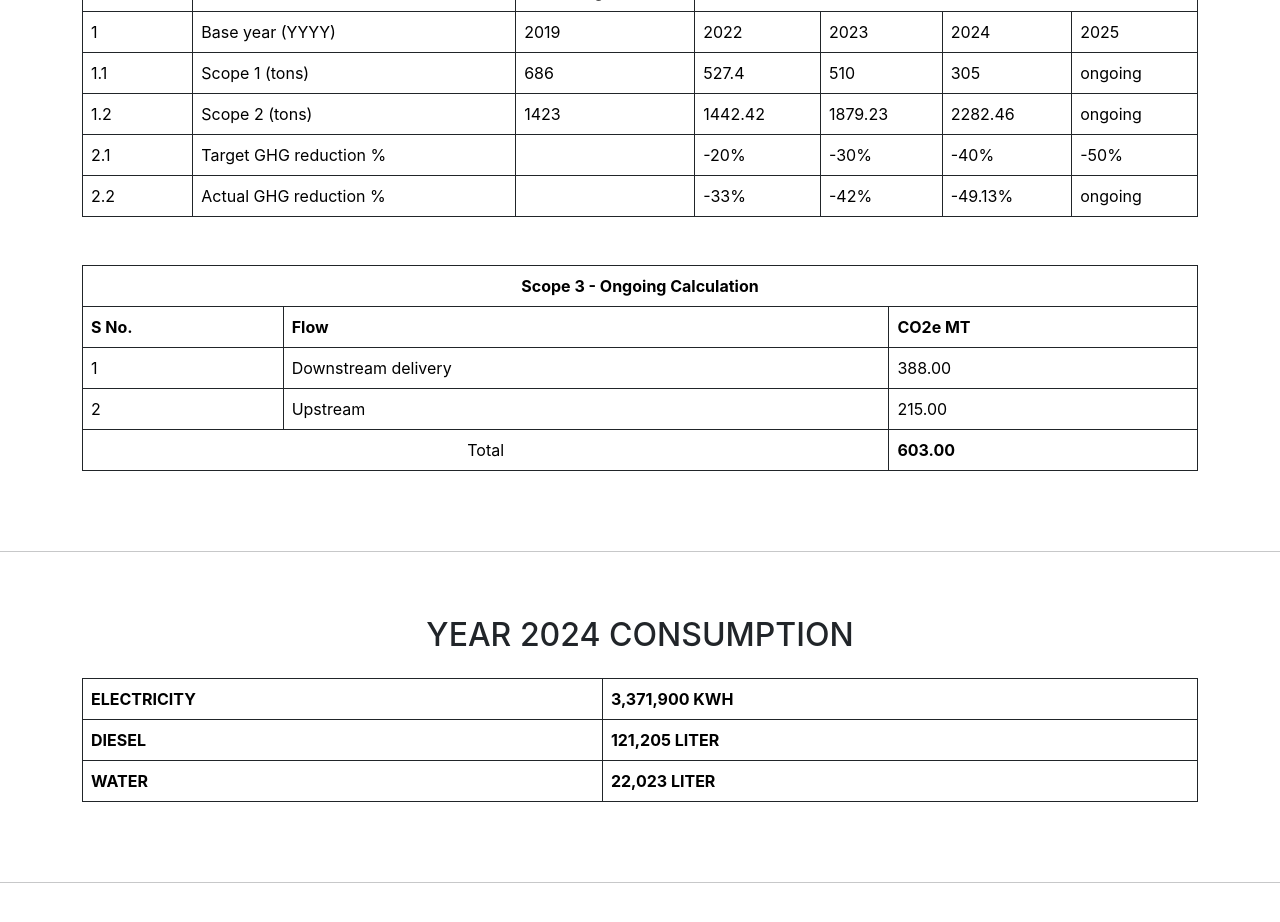
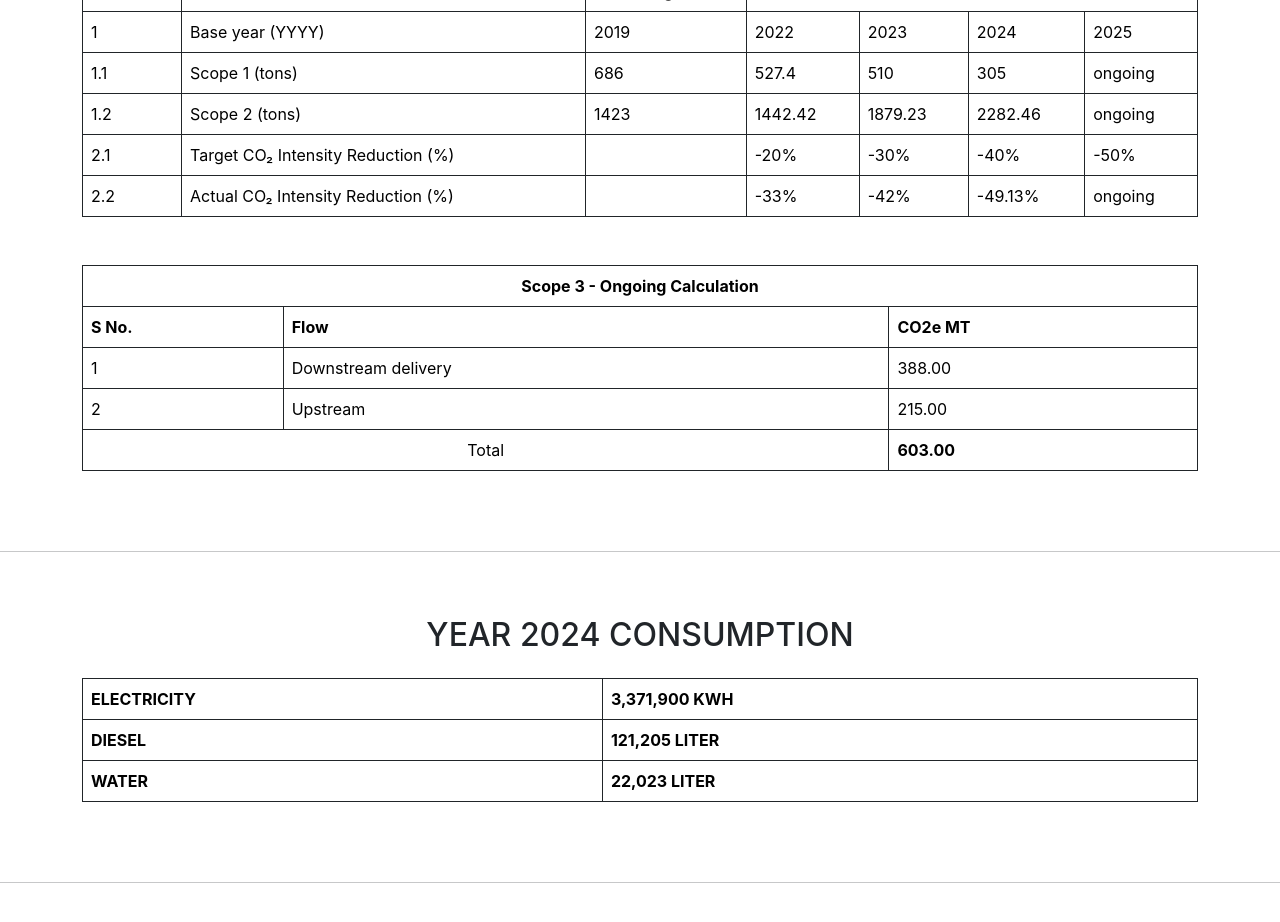
Before and after one commit to Elcavz/CF-PH-WEB, a React (Create React App) app: page /Environmental in a window 1280 px wide. Shown: the part 4440-5362 px from the top of the page. Built offline with nearby package versions, Linux system fonts and the light colour scheme.

Commit message:
06-19-2025 11:26 AM UPDATE

```diff
--- a/src/pages/Environmental/index.js
+++ b/src/pages/Environmental/index.js
@@ -166,7 +166,7 @@ function Environmental() {
             </tr>
             <tr>
               <td class="centered">2.1</td>
-              <td>Target GHG reduction %</td>
+              <td>Target CO₂ Intensity Reduction (%)</td>
               <td></td>
               <td class="centered">-20%</td>
               <td class="centered negative-value">-30%</td>
@@ -175,7 +175,7 @@ function Environmental() {
             </tr>
             <tr>
               <td class="centered">2.2</td>
-              <td>Actual GHG reduction %</td>
+              <td>Actual CO₂ Intensity Reduction (%)</td>
               <td></td>
               <td class="centered negative-value">-33%</td>
               <td class="centered negative-value">-42%</td>
```
